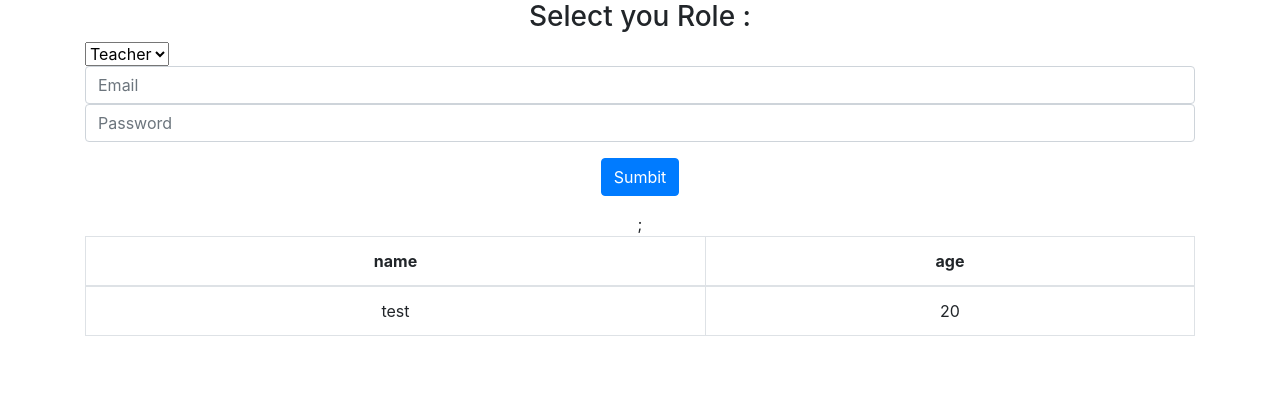
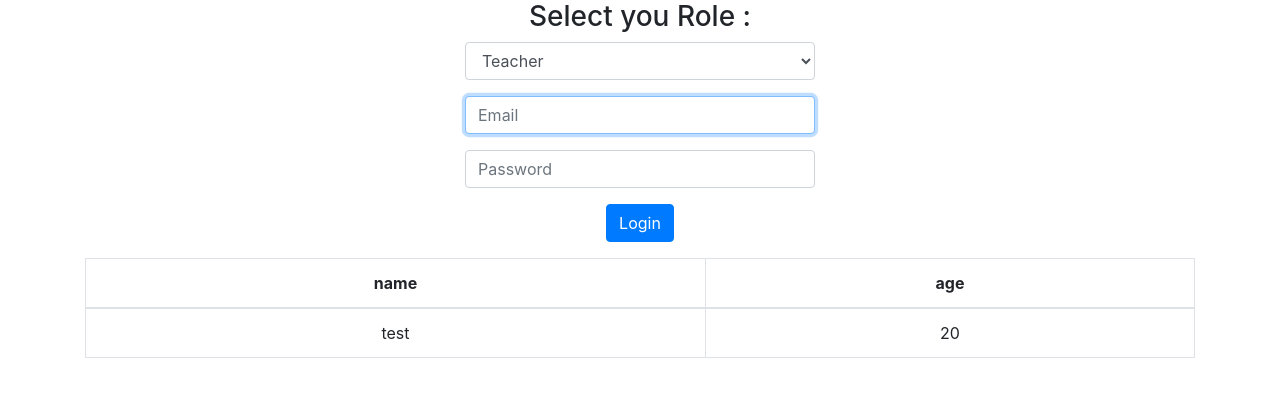
Before and after one commit to AlirezaIT/React-Scheduling, a React (Create React App) app in the folder client/: page /login in a window 1280 px wide. Shown: the top 396 px of the page. Built offline with nearby package versions, Linux system fonts and the light colour scheme; the HTML template or start-up script is replaced by a standard one.

Commit message:
feat: add validation on Login Form and config the Route

```diff
--- a/client/package.json
+++ b/client/package.json
@@ -8,8 +8,10 @@
     "@testing-library/user-event": "^7.2.1",
     "bootstrap": "^4.0.0",
     "react": "^16.13.1",
+    "react-bootstrap": "^1.3.0",
     "react-dom": "^16.13.1",
     "react-popper": "^2.2.3",
+    "react-router-dom": "^5.2.0",
     "react-scripts": "3.4.1",
     "reactstrap": "^8.5.1"
   },
--- a/client/src/App.js
+++ b/client/src/App.js
@@ -1,18 +1,54 @@
-import React, { useState } from "react";
+import React from "react";
 import logo from "./logo.svg";
 import "./App.css";
-import UserRole from "./components/UserRole";
+import LoginForm from "./components/LoginForm";
 import DataTable from "./components/DataTable";
+import { Route, Switch, Redirect } from "react-router-dom";
+import { AuthContext } from "./auth/AuthContext";
 
 class App extends React.Component {
   constructor(props) {
     super(props);
+    this.state = { authErr: "", authUser: "" };
   }
 
+  // componentDidMount() {
+  //   //check if the user is authenticated
+  //   API.isAuthenticated()
+  //     .then((user) => {
+  //       this.setState({ authUser: user });
+  //     })
+  //     .catch((err) => {
+  //       this.setState({ authErr: err.errorObj });
+  //       this.props.history.push("/login");
+  //     });
+  // }
+
+  // handleErrors(err) {
+  //   if (err) {
+  //     if (err.status && err.status === 401) {
+  //       this.setState({ authErr: err.errorObj });
+  //       this.props.history.push("/login");
+  //     }
+  //   }
+  // }
+
   render() {
+    const value = {
+      authUser: this.state.authUser,
+      authErr: this.state.authErr,
+      loginUser: this.login,
+      logoutUser: this.logout,
+    };
+
     return (
+      <AuthContext.Provider value={value}>
         <div className="App">
-        <UserRole />;
+          <Switch>
+            <Route path="/login" component={LoginForm} />
+            <Redirect from="/" to="/login" />
+          </Switch>
+          {/* <LoginForm />; */}
           <DataTable
             classes={["table", "table-bordered"]}
             header={["name", "age"]}
@@ -22,6 +58,7 @@ class App extends React.Component {
             ]}
           />
         </div>
+      </AuthContext.Provider>
     );
   }
 }
--- /dev/null
+++ b/client/src/auth/AuthContext.js
@@ -0,0 +1,3 @@
+import React from "react";
+
+export const AuthContext = React.createContext({ authUser: {} });
--- /dev/null
+++ b/client/src/components/LoginForm.js
@@ -0,0 +1,131 @@
+import React from "react";
+import {
+  Form,
+  FormGroup,
+  Col,
+  Button,
+  FormControl,
+  Container,
+  Row,
+} from "react-bootstrap";
+import { Alert } from "reactstrap";
+import { AuthContext } from "../auth/AuthContext";
+
+class UserRole extends React.Component {
+  constructor(props) {
+    super(props);
+    this.state = {
+      email: "",
+      pass: "",
+      stNO: "",
+      role: "teacher",
+    };
+    this.handleInputChange = this.handleInputChange.bind(this);
+    this.handleSubmit = this.handleSubmit.bind(this);
+  }
+
+  handleInputChange(event) {
+    const target = event.target;
+    const value = target.value;
+    const name = target.name;
+
+    this.setState({
+      [name]: value,
+    });
+  }
+
+  handleSubmit(event) {
+    event.preventDefault();
+    // console.log();
+    alert(JSON.stringify(this.state));
+    this.setState({
+      email: "",
+      pass: "",
+      stNO: "",
+    });
+  }
+  render() {
+    return (
+      <AuthContext.Consumer>
+        {(context) => (
+          <Container>
+            <Row>
+              <Col md={{ span: 4, offset: 4 }}>
+                <h3> Select you Role : </h3>
+
+                <Form method="POST" onSubmit={this.handleSubmit}>
+                  <FormGroup>
+                    <select
+                      className="form-control"
+                      role={this.state.value}
+                      onChange={this.handleInputChange}
+                      name="role"
+                    >
+                      <option value="teacher">Teacher</option>
+                      <option value="student">Student</option>
+                    </select>
+                  </FormGroup>
+
+                  {this.state.role == "teacher" && (
+                    <>
+                      <FormGroup>
+                        <FormControl
+                          type="email"
+                          id="email"
+                          name="email"
+                          placeholder="Email"
+                          value={this.state.email}
+                          onChange={this.handleInputChange}
+                          required
+                          autoFocus
+                        />
+                      </FormGroup>
+                      <FormGroup>
+                        <FormControl
+                          type="password"
+                          id="pass"
+                          name="pass"
+                          placeholder="Password"
+                          value={this.state.pass}
+                          onChange={this.handleInputChange}
+                          required
+                        />
+                      </FormGroup>
+                    </>
+                  )}
+
+                  {this.state.role === "student" && (
+                    <>
+                      <FormGroup>
+                        <FormControl
+                          type="text"
+                          id="stNO"
+                          name="stNO"
+                          placeholder="Student Number"
+                          value={this.state.stNO}
+                          onChange={this.handleInputChange}
+                          required
+                        />
+                      </FormGroup>
+                    </>
+                  )}
+
+                  <FormGroup>
+                    <Button variant="primary" type="submit" color="primary">
+                      Login
+                    </Button>
+                  </FormGroup>
+                </Form>
+                {context.authErr && (
+                  <Alert variant="danger">{context.authErr.msg}</Alert>
+                )}
+              </Col>
+            </Row>
+          </Container>
+        )}
+      </AuthContext.Consumer>
+    );
+  }
+}
+
+export default UserRole;
--- a/client/src/components/UserRole.js
+++ /dev/null
@@ -1,103 +0,0 @@
-import React from "react";
-import { Form, FormGroup, Col, Input, Button } from "reactstrap";
-
-class UserRole extends React.Component {
-  constructor(props) {
-    super(props);
-    this.state = {
-      email: "",
-      pass: "",
-      stNO: "",
-      role: "teacher",
-    };
-    this.handleInputChange = this.handleInputChange.bind(this);
-    this.handleSubmit = this.handleSubmit.bind(this);
-  }
-
-  handleInputChange(event) {
-    const target = event.target;
-    const value = target.value;
-    const name = target.name;
-
-    this.setState({
-      [name]: value,
-    });
-  }
-
-  handleSubmit(event) {
-    event.preventDefault();
-    // console.log();
-    alert(JSON.stringify(this.state));
-    this.setState({
-      email: "",
-      pass: "",
-      stNO: "",
-    });
-  }
-  render() {
-    return (
-      <div className="container">
-        <div className="col-12">
-          <h3> Select you Role : </h3>
-        </div>
-        <div className="col-12">
-          <Form onSubmit={this.handleSubmit}>
-            <FormGroup row>
-              <select
-                role={this.state.value}
-                onChange={this.handleInputChange}
-                name="role"
-              >
-                <option value="teacher">Teacher</option>
-                <option value="student">Student</option>
-              </select>
-
-              {this.state.role == "teacher" && (
-                <>
-                  <Input
-                    type="text"
-                    id="email"
-                    name="email"
-                    placeholder="Email"
-                    value={this.state.email}
-                    onChange={this.handleInputChange}
-                  />
-                  <Input
-                    type="password"
-                    id="pass"
-                    name="pass"
-                    placeholder="Password"
-                    value={this.state.pass}
-                    onChange={this.handleInputChange}
-                  />
-                </>
-              )}
-
-              {this.state.role === "student" && (
-                <>
-                  <Input
-                    type="text"
-                    id="stNO"
-                    name="stNO"
-                    placeholder="Student Number"
-                    value={this.state.stNO}
-                    onChange={this.handleInputChange}
-                  />
-                </>
-              )}
-            </FormGroup>
-            <FormGroup row>
-              <Col md={12}>
-                <Button type="submit" color="primary">
-                  Sumbit
-                </Button>
-              </Col>
-            </FormGroup>
-          </Form>
-        </div>
-      </div>
-    );
-  }
-}
-
-export default UserRole;
--- a/client/src/index.js
+++ b/client/src/index.js
@@ -1,15 +1,18 @@
-import React from 'react';
-import ReactDOM from 'react-dom';
-import 'bootstrap/dist/css/bootstrap.min.css'
-import './index.css';
-import App from './App';
-import * as serviceWorker from './serviceWorker';
+import React from "react";
+import ReactDOM from "react-dom";
+import "bootstrap/dist/css/bootstrap.min.css";
+import "./index.css";
+import App from "./App";
+import * as serviceWorker from "./serviceWorker";
+import { BrowserRouter } from "react-router-dom";
 
 ReactDOM.render(
   <React.StrictMode>
-    <App />
+    <BrowserRouter>
+      <App />
+    </BrowserRouter>
   </React.StrictMode>,
-  document.getElementById('root')
+  document.getElementById("root")
 );
 
 // If you want your app to work offline and load faster, you can change
```
Also changed, not shown: 1 other file (tests, documents, lock files or other folders). Lines whose indentation alone changed are shown as unchanged.
